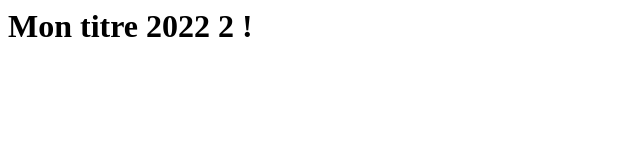
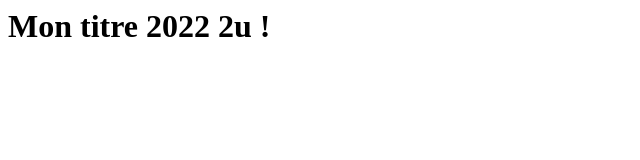
Before and after one commit to jkibari2/test, a plain HTML site: page index.html in a window 1280 px wide. Shown: the full height of the page, 0-640 px from the left. Drawn offline with Linux system fonts and the light colour scheme.

Commit message:
test1 ci

```diff
--- a/index.html
+++ b/index.html
@@ -1,5 +1,5 @@
 <html>
 <body>
-<h1>Mon titre 2022 2 !</h1>
+<h1>Mon titre 2022 2u !</h1>
 </body>
 </html>
```
